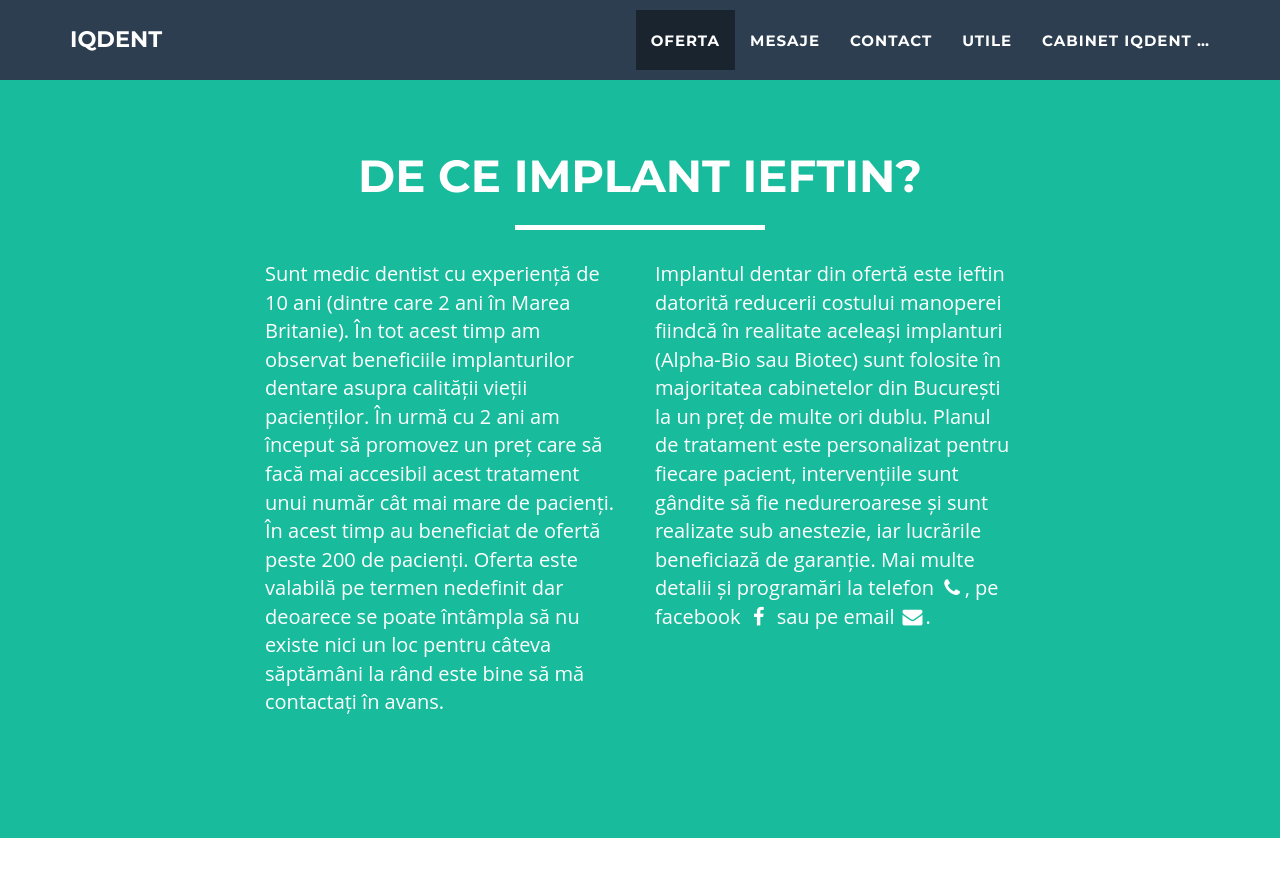
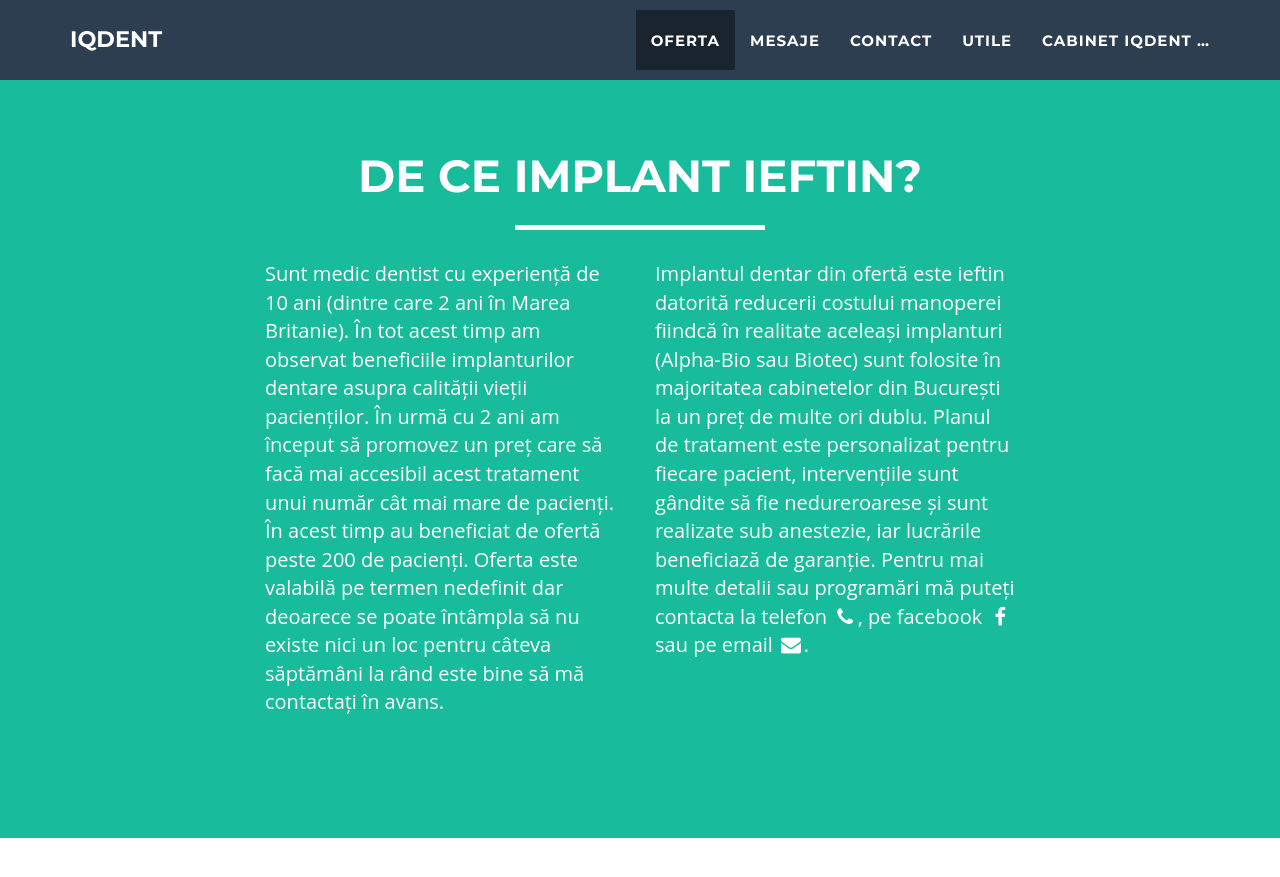
Before and after one commit to littledentgopo/offerdent, a Jekyll site: the page built from index.html, in a window 1280 px wide and 900 px high, scrolled down 1478 px. Shown: the top 877 px of the window. Built offline with Jekyll 4.4.1, drawn with Linux system fonts in a browser that asks for light colours.

```diff
--- a/_includes/section-about.html
+++ b/_includes/section-about.html
@@ -12,7 +12,7 @@
                     </p>
                 </div>
                 <div class="col-lg-4">
-                    <p>Implantul dentar din ofertă este ieftin datorită reducerii costului manoperei fiindcă în realitate aceleași implanturi (Alpha-Bio sau Biotec) sunt folosite în majoritatea cabinetelor din București la un preț de multe ori dublu. Planul de tratament este personalizat pentru fiecare pacient, intervențiile sunt gândite să fie nedureroarese și sunt realizate sub anestezie, iar lucrările beneficiază de garanție.  Mai multe detalii și programări la telefon <a href="tel:{{site.contact.one.tel}}"><i class="fa fa-fw fa-phone"></i></a>, pe facebook <a href="{{site.contact.one.fb}}"><i class="fa fa-fw fa-facebook"></i></a> sau pe email <a href="mailto:{{site.contact.one.email}}"><i class="fa fa-fw fa-envelope"></i></a>.
+                    <p>Implantul dentar din ofertă este ieftin datorită reducerii costului manoperei fiindcă în realitate aceleași implanturi (Alpha-Bio sau Biotec) sunt folosite în majoritatea cabinetelor din București la un preț de multe ori dublu. Planul de tratament este personalizat pentru fiecare pacient, intervențiile sunt gândite să fie nedureroarese și sunt realizate sub anestezie, iar lucrările beneficiază de garanție.  Pentru mai multe detalii sau programări mă puteți contacta la telefon <a href="tel:{{site.contact.one.tel}}"><i class="fa fa-fw fa-phone"></i></a>, pe facebook <a href="{{site.contact.one.fb}}"><i class="fa fa-fw fa-facebook"></i></a> sau pe email <a href="mailto:{{site.contact.one.email}}"><i class="fa fa-fw fa-envelope"></i></a>.
                     </p>
                 </div>
 
```
